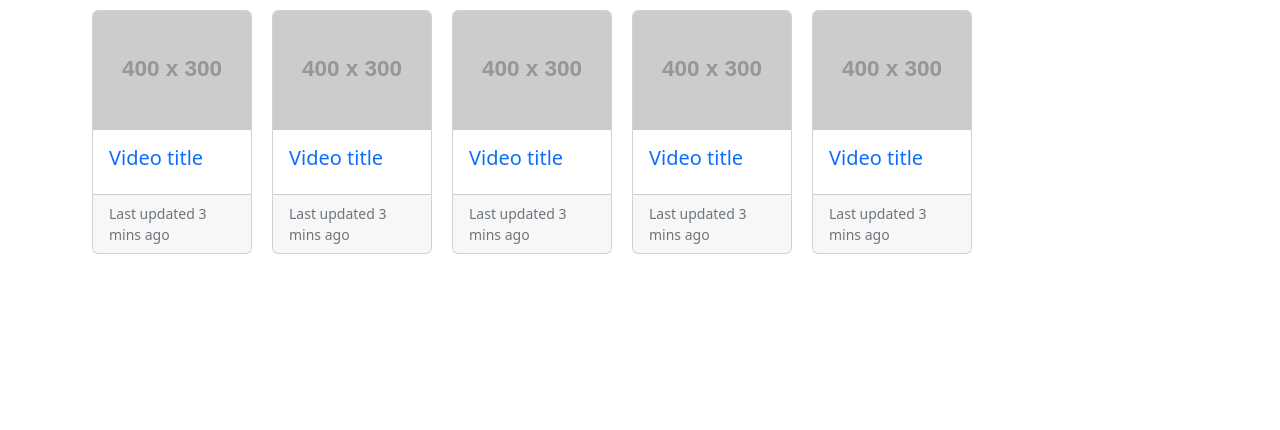
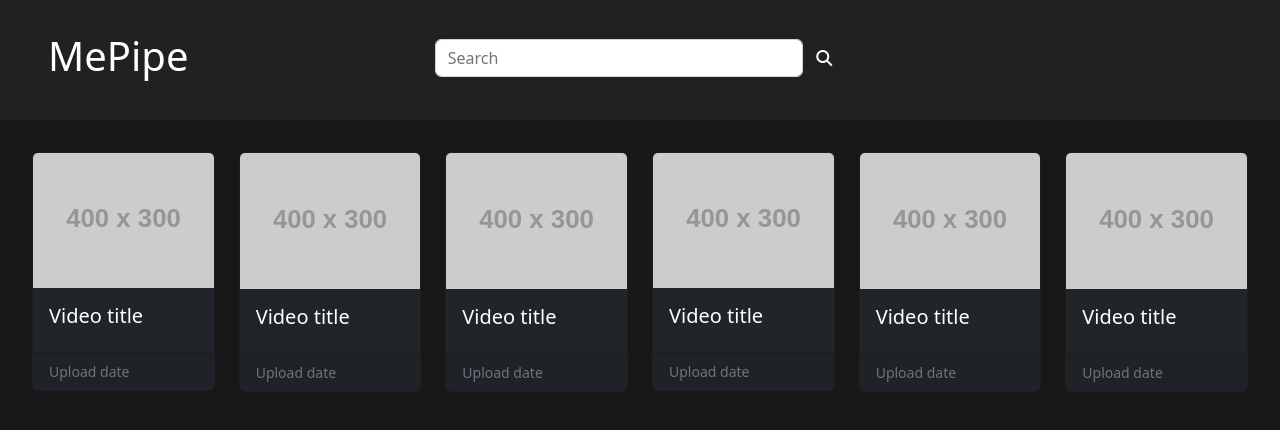
Before and after one commit to hsiirtola/MePipe, a plain HTML site: page index.html in a window 1280 px wide. Drawn offline with nearby package versions, Linux system fonts and the light colour scheme; placeholder pictures from the web are drawn by us.

Commit message:
template video selection page on grid

```diff
--- a/index.html
+++ b/index.html
@@ -10,65 +10,91 @@
   <title>MePipe</title>
 </head>
 <body>
-  <div class="container">
-    <div class="card-group">
-      <a href="video1" style="width: 10rem;text-decoration: none;margin: 10px;">
-        <div class="card">
+  <section class="header testimonial-grid-header">
+    <header class="mx-5">
+      <a href="#" style="text-decoration: none;color:white;">
+        <h1>MePipe</h1>
+      </a>
+    </header>
+    <header>
+      <form class="search">
+        <input class="form-control" type="text" name="search" placeholder="Search">
+        <button class="btn">
+          <i class="fa-solid fa-magnifying-glass"></i>
+        </button>
+      </form>
+    </header>
+  </section>
+
+  <main class="testimonial-grid">
+    <a href="video1.html" style="color:white;text-decoration: none;">
+      <div class="card bg-dark">
         <img class="card-img-top" src="https://via.placeholder.com/400x300" alt="Card image cap">
         <div class="card-body">
           <h5 class="card-title">Video title</h5>
         </div>
         <div class="card-footer">
-          <small class="text-muted">Last updated 3 mins ago</small>
+          <small class="text-muted">Upload date</small>
         </div>
       </div>
     </a>
-      <a href="video1" style="width: 10rem;text-decoration: none;margin: 10px;">
-        <div class="card">
+    <a href="video1.html" style="color:white;text-decoration: none;">
+      <div class="card bg-dark">
         <img class="card-img-top" src="https://via.placeholder.com/400x300" alt="Card image cap">
         <div class="card-body">
           <h5 class="card-title">Video title</h5>
         </div>
         <div class="card-footer">
-          <small class="text-muted">Last updated 3 mins ago</small>
+          <small class="text-muted">Upload date</small>
         </div>
       </div>
     </a>
-      <a href="video1" style="width: 10rem;text-decoration: none;margin: 10px;">
-        <div class="card">
+    <a href="video1.html" style="color:white;text-decoration: none;">
+      <div class="card bg-dark">
         <img class="card-img-top" src="https://via.placeholder.com/400x300" alt="Card image cap">
         <div class="card-body">
           <h5 class="card-title">Video title</h5>
         </div>
         <div class="card-footer">
-          <small class="text-muted">Last updated 3 mins ago</small>
+          <small class="text-muted">Upload date</small>
         </div>
       </div>
     </a>
-      <a href="video1" style="width: 10rem;text-decoration: none;margin: 10px;">
-        <div class="card">
+    <a href="video1.html" style="color:white;text-decoration: none;">
+      <div class="card bg-dark">
         <img class="card-img-top" src="https://via.placeholder.com/400x300" alt="Card image cap">
         <div class="card-body">
           <h5 class="card-title">Video title</h5>
         </div>
         <div class="card-footer">
-          <small class="text-muted">Last updated 3 mins ago</small>
+          <small class="text-muted">Upload date</small>
         </div>
       </div>
     </a>
-      <a href="video1" style="width: 10rem;text-decoration: none;margin: 10px;">
-        <div class="card">
+    <a href="video1.html" style="color:white;text-decoration: none;">
+      <div class="card bg-dark">
         <img class="card-img-top" src="https://via.placeholder.com/400x300" alt="Card image cap">
         <div class="card-body">
           <h5 class="card-title">Video title</h5>
         </div>
         <div class="card-footer">
-          <small class="text-muted">Last updated 3 mins ago</small>
+          <small class="text-muted">Upload date</small>
         </div>
       </div>
     </a>
+    <a href="video1.html" style="color:white;text-decoration: none;">
+      <div class="card bg-dark">
+        <img class="card-img-top" src="https://via.placeholder.com/400x300" alt="Card image cap">
+        <div class="card-body">
+          <h5 class="card-title">Video title</h5>
+        </div>
+        <div class="card-footer">
+          <small class="text-muted">Upload date</small>
         </div>
       </div>
+    </a>
+
+  </main>
   <script src="index.js"></script>
 </body>
 </html>
--- a/styles.css
+++ b/styles.css
@@ -1,10 +1,39 @@
-a{
-    --bs-navbar-brand-color: #ffffff;
-    --bs-navbar-brand-hover-color: #bfbfbf;
-    --bs-nav-link-color: #ffffff;
-    --bs-nav-link-hover-color: #bfbfbf;
-    --bs-navbar-hover-color: #ffffff;
-    --bs-navbar-disabled-color: #bfbfbf;
+*{
+    margin: 0;
+    padding: 0;
+}
+body{
+    background-color: #181818;
+    color: white;
+}
+.testimonial-grid-header{
+    display: grid;
+    gap: 1.5rem;
+    grid-template-columns:
+        repeat(3, 1fr);
+
+    padding-block: 2rem;
+    width: 100%;
+    margin-inline: auto;
+    background-color: #212121;
+}
+.testimonial-grid{
+    display: grid;
+    gap: 1.5rem;
+    grid-template-columns:
+        repeat(6, 1fr);
+
+    padding-block: 2rem;
+    width: 95%;
+    margin-inline: auto;
+    justify-items: center;
+    align-items: center;
+}
+header form{
+    display: flex;
+    padding-top: 7px;
+    align-items: center;
+    flex-wrap: nowrap;
 }
 .fa-magnifying-glass{
     color: white;
```
Also changed, not shown: video1.html (added, +11 -0 lines), README.md. Lines whose indentation alone changed are shown as unchanged.
